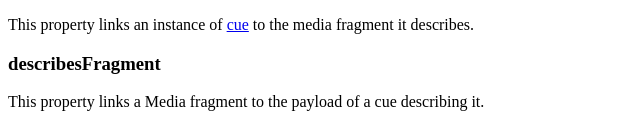
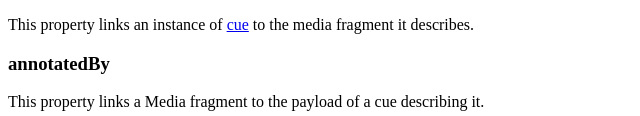
Before and after one commit to pchampin/linkedvtt, a plain HTML site: page www/onto.html in a window 1280 px wide. Shown: the part 684-800 px from the top of the page, 0-640 px from the left. Drawn offline with Linux system fonts and the light colour scheme.

Commit message:
fixed typo in ontology doc

```diff
--- a/www/onto.html
+++ b/www/onto.html
@@ -61,7 +61,7 @@
   <p>This property links an instance of <a href="#Cue">cue</a>
     to the media fragment it describes.</p>
 
-  <h3 id="annotatedBy">describesFragment</h3>
+  <h3 id="annotatedBy">annotatedBy</h3>
   <p>This property links a Media fragment
     to the payload of a cue describing it.</p>
 
```
